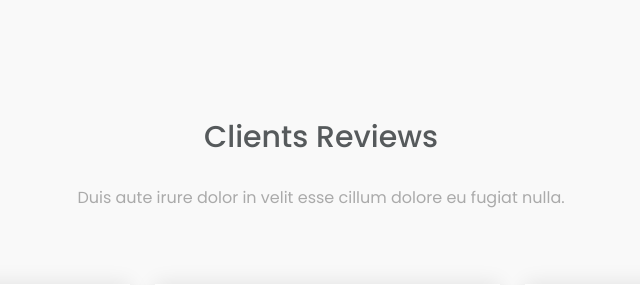
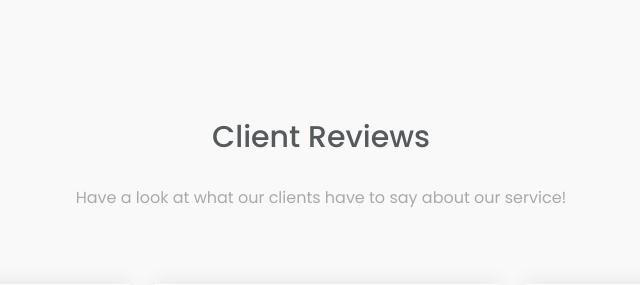
Before and after one commit to Tushar1337/TravelIn, a Django app: page / in a window 1280 px wide. Shown: the part 2409-2694 px from the top of the page, without its empty margins (319-959 px from the left). Run offline with Django 3.2, Linux system fonts and the light colour scheme; data that the repository does not hold is empty; some libraries are stand-ins or nearby versions.

Commit message:
edited html1

```diff
--- a/travel/templates/index.html
+++ b/travel/templates/index.html
@@ -733,10 +733,10 @@
 
 				<div class="gallary-header text-center">
 					<h2>
-						clients reviews
+						Client reviews
 					</h2>
 					<p>
-						Duis aute irure dolor in  velit esse cillum dolore eu fugiat nulla.
+						Have a look at what our clients have to say about our service!
 					</p>
 
 				</div><!--/.gallery-header-->
```
